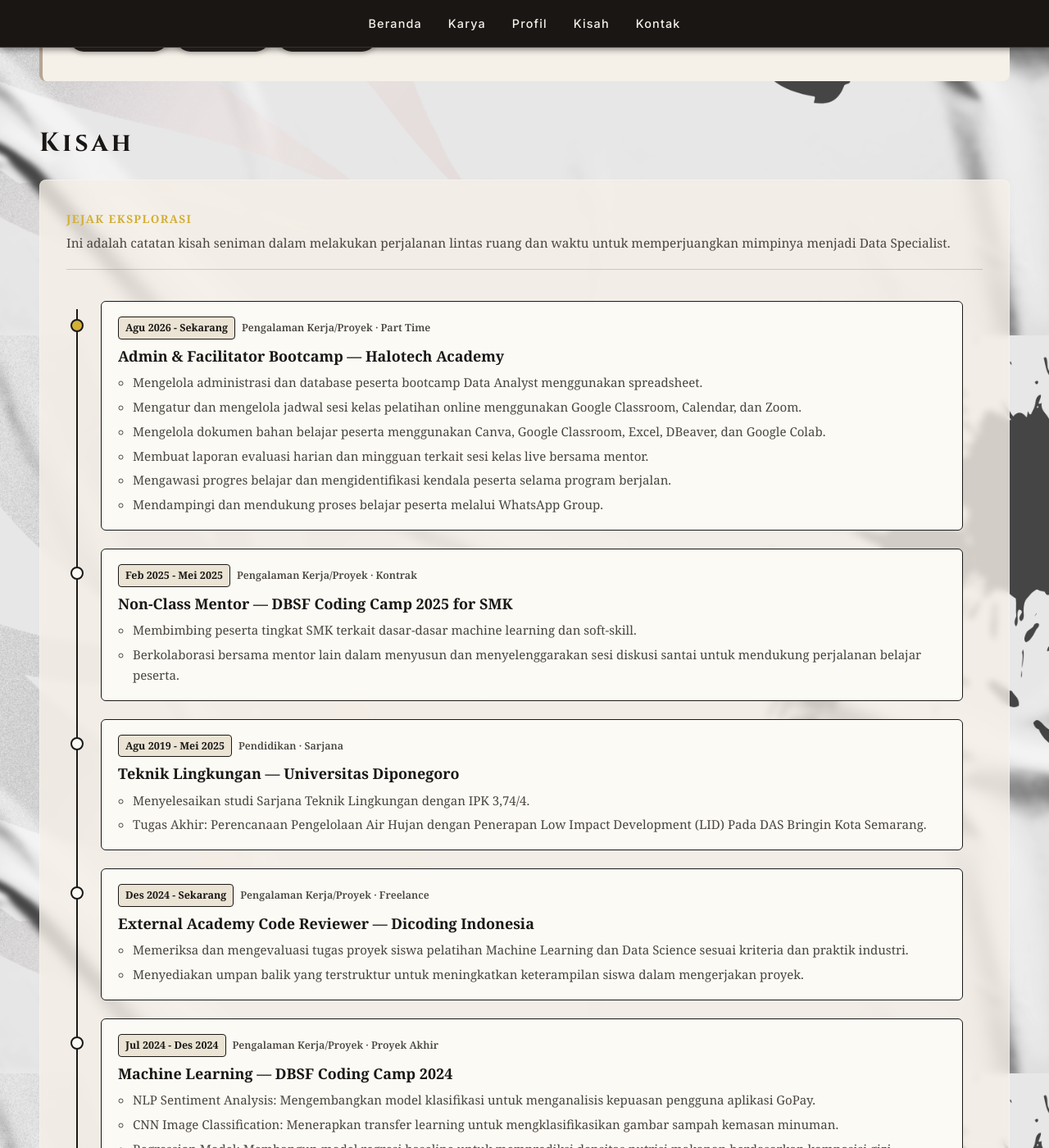
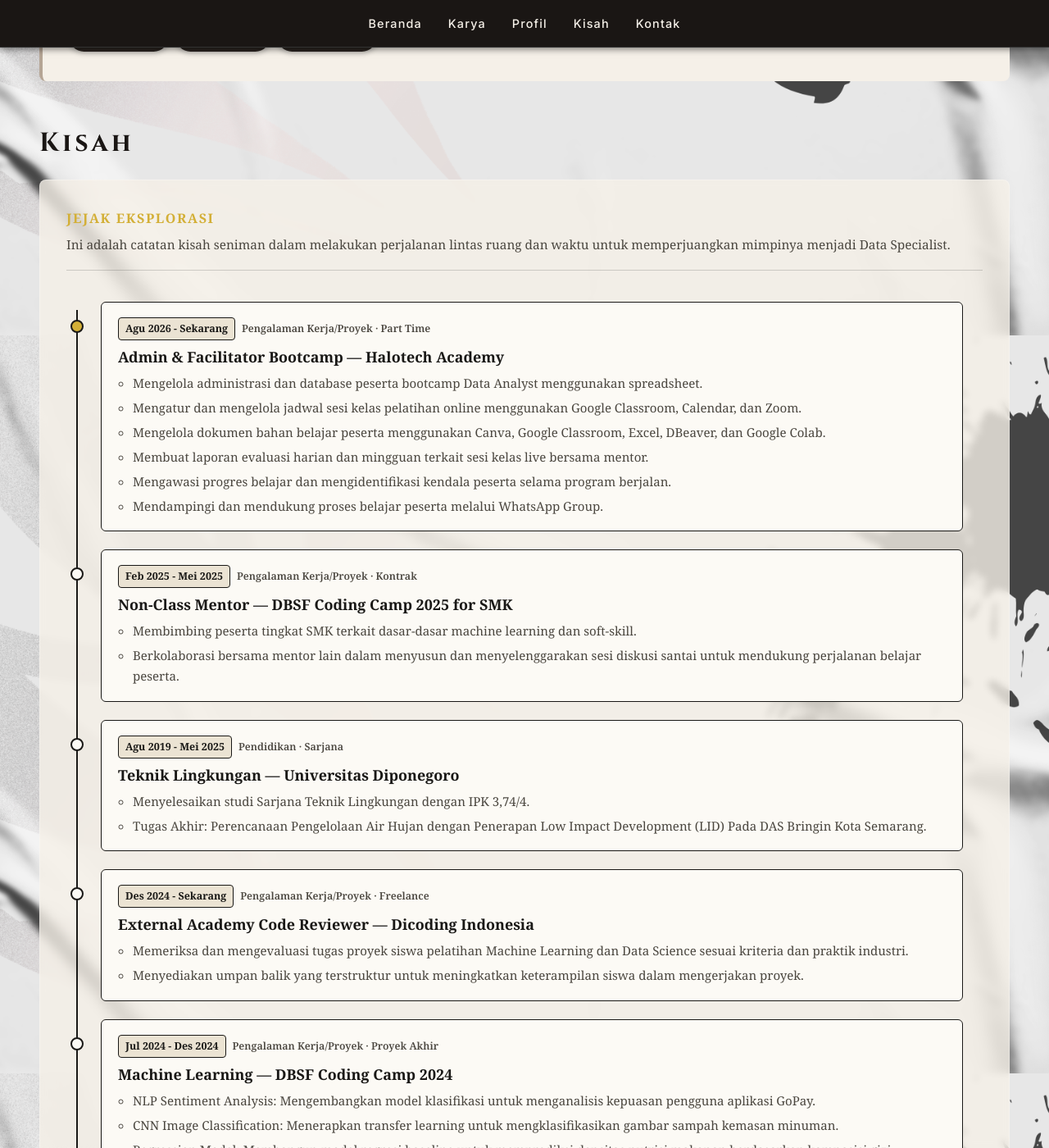
Before and after one commit to Sulbae/Sulbae.github.io, a Jekyll site: the page built from index.md, in a window 1280 px wide and 1400 px high, scrolled down 2291 px. Shown: the whole window at 82% size. Built offline with Jekyll 4.4.1, drawn with Linux system fonts in a browser that asks for light colours.

Commit message:
Update home.css

```diff
--- a/assets/css/home.css
+++ b/assets/css/home.css
@@ -993,7 +993,7 @@ details[open]::details-content {
 
 #kisah .kisah-kicker {
   display: inline-block;
-  font-size: 0.85rem;
+  font-size: 1rem;
   font-weight: 700;
   letter-spacing: 0.1em;
   text-transform: uppercase;
```
